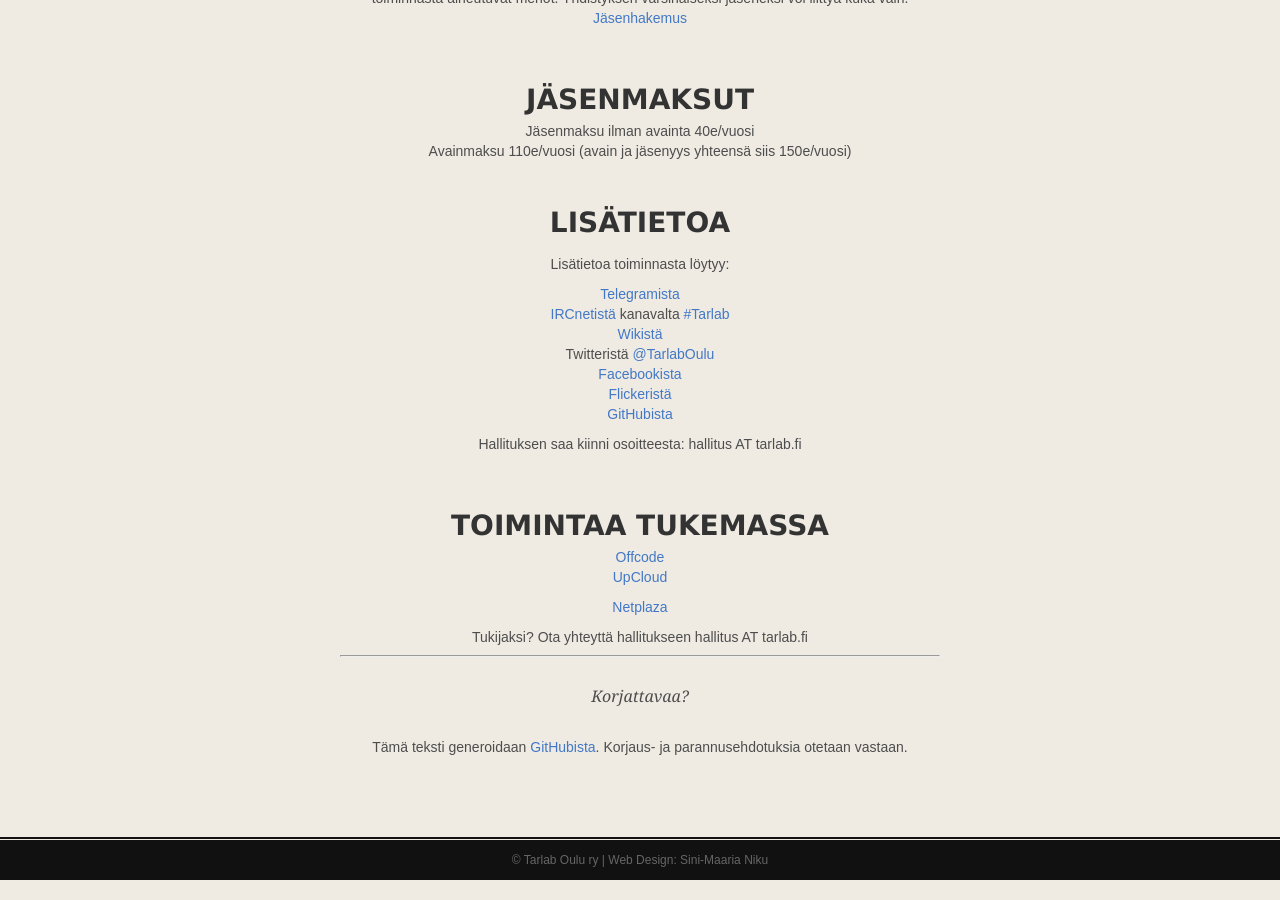
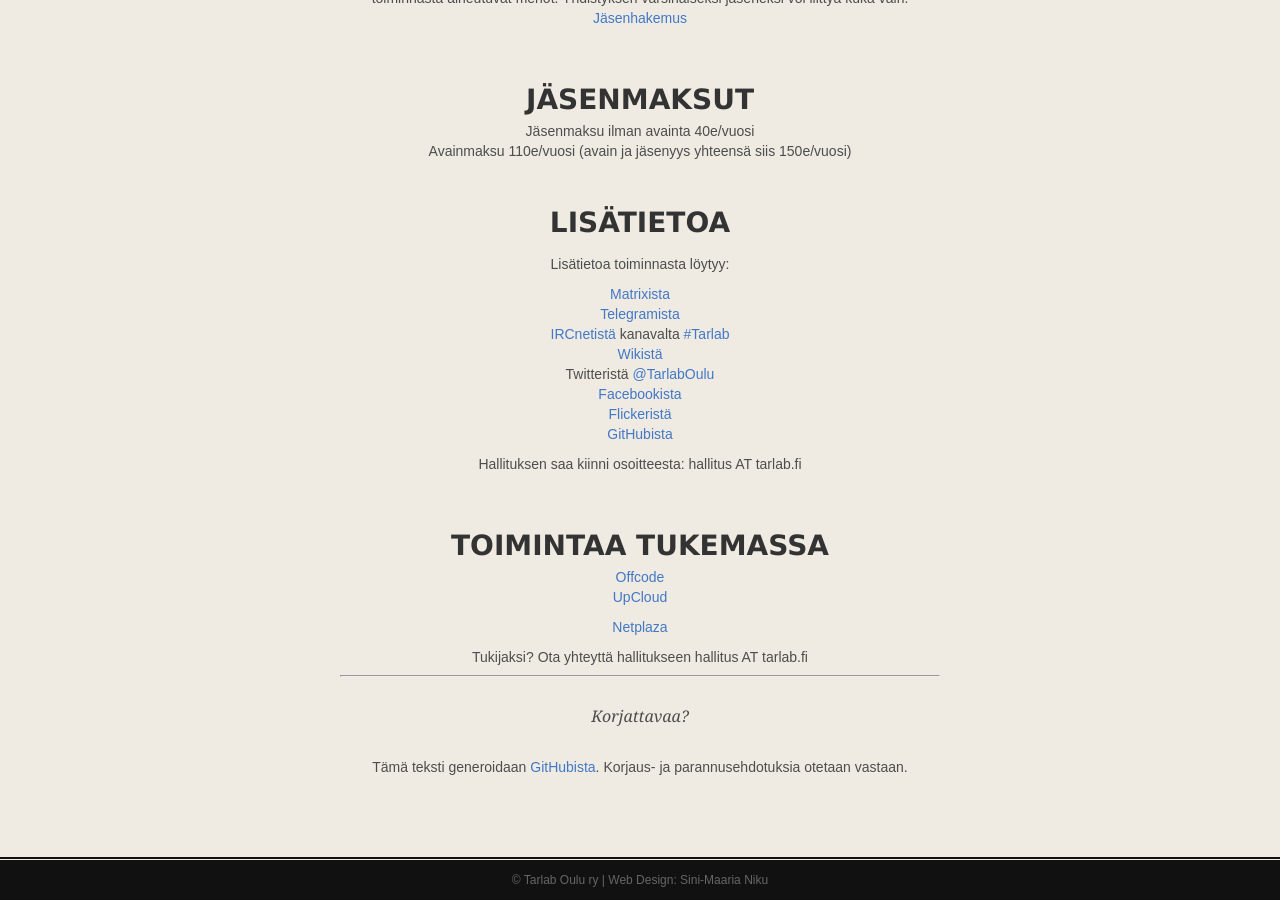
Before and after one commit to Tarlab/tarlab.github.io, a Jekyll site: the page built from index.md, in a window 1280 px wide and 900 px high, scrolled down 1098 px. Built offline with Jekyll 4.4.1, drawn with Linux system fonts in a browser that asks for light colours; comment, search, counter and statistics services are not loaded.

Commit message:
add matrix

```diff
--- a/index.md
+++ b/index.md
@@ -37,6 +37,7 @@ Lisätietoa
 
 Lisätietoa toiminnasta löytyy:
 
+ - [Matrixista](https://matrix.to/#/#tarlab:hacklab.fi)
  - [Telegramista](https://t.me/tarlab)
  - [IRCnetistä](http://fi.wikipedia.org/wiki/IRC) kanavalta [#Tarlab](http://mibbit.com/?channel=%23tarlab&amp;server=ircnet.eversible.com)
  - [Wikistä](https://jkry.org/ouluhack/)
```
